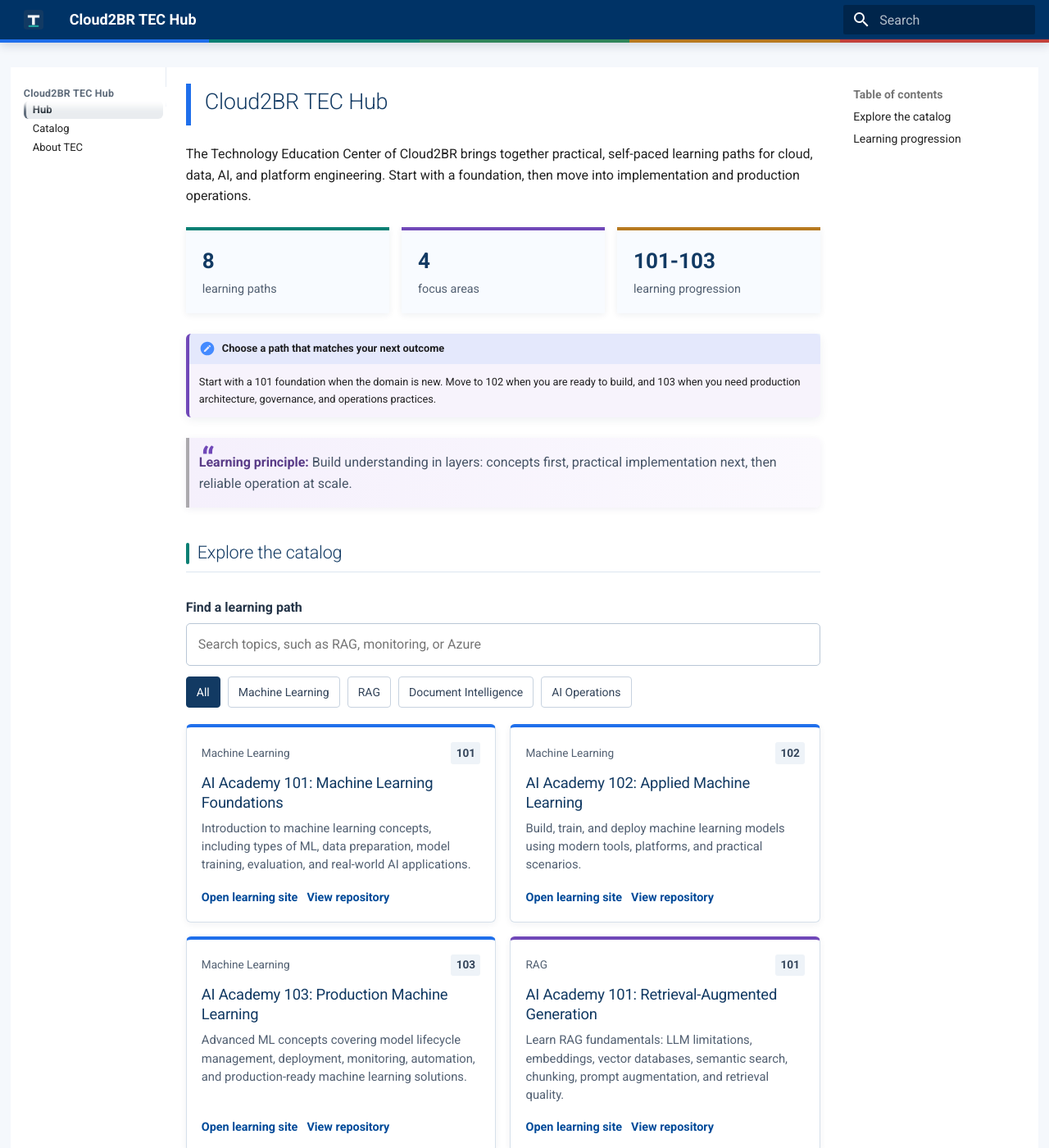
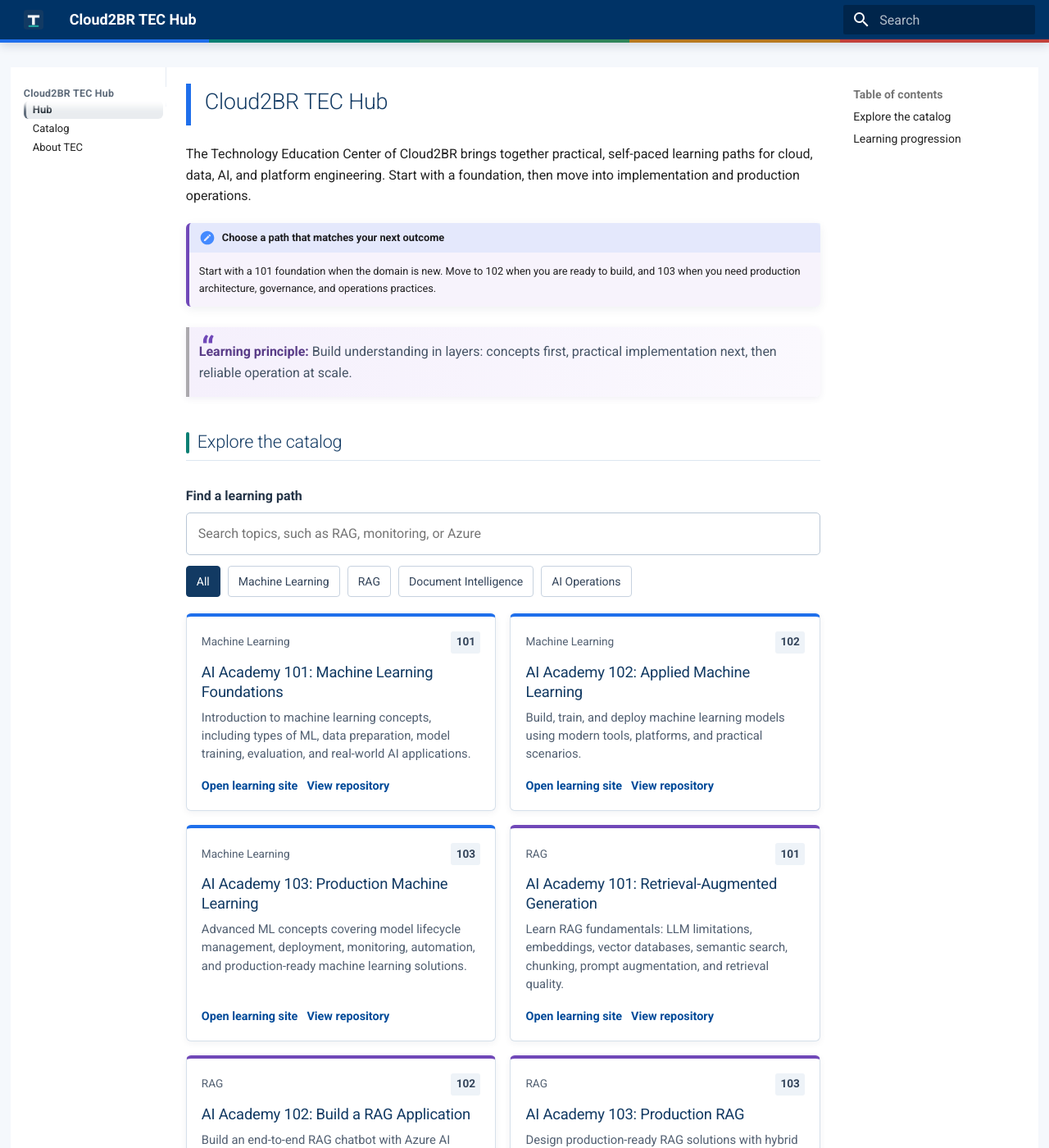
Before and after one commit to Cloud2BR-TEC/tec-hub, an MkDocs documentation site: the page built from docs/index.md, in a window 1280 px wide and 1400 px high. Shown: the whole window at 82% size. Built offline with MkDocs 1.6.1 and Material for MkDocs 9.7.7, drawn with Linux system fonts in a browser that asks for light colours.

Commit message:
Remove hub summary tiles

```diff
--- a/docs/assets/css/custom.css
+++ b/docs/assets/css/custom.css
@@ -46,13 +46,6 @@
 .md-typeset blockquote p { margin: 0; }
 .md-typeset blockquote strong { color: #593b87; }
 
-.hub-overview { display: grid; grid-template-columns: repeat(3, minmax(0, 1fr)); gap: 0.75rem; margin: 1.25rem 0; }
-.hub-overview > div { border-top: 4px solid var(--hub-teal); padding: 0.85rem 1rem; background: #f8fbff; box-shadow: 0 2px 8px rgba(15, 42, 70, 0.07); }
-.hub-overview > div:nth-child(2) { border-top-color: var(--hub-violet); }
-.hub-overview > div:nth-child(3) { border-top-color: var(--hub-amber); }
-.hub-overview strong { display: block; color: var(--hub-navy); font-size: 1.3rem; }
-.hub-overview span { color: #526072; font-size: 0.72rem; }
-
 .catalog-toolbar { margin: 1.5rem 0 1rem; }
 .catalog-search-label { display: block; margin-bottom: 0.35rem; color: var(--hub-ink); font-weight: 700; }
 .catalog-search { box-sizing: border-box; width: 100%; border: 1px solid #b9c7d6; border-radius: 5px; padding: 0.6rem 0.7rem; background: #ffffff; color: var(--hub-ink); font: inherit; }
@@ -84,6 +77,6 @@
 .md-nav--primary .md-nav__item .md-nav__link--active { background: #e9ecef; border-left-color: #5e6b7a; color: #1f2933; font-weight: 700; }
 
 @media (max-width: 44rem) {
-  .hub-overview, .repository-catalog { grid-template-columns: 1fr; }
+  .repository-catalog { grid-template-columns: 1fr; }
   .repository-card { min-height: 0; }
 }
--- a/docs/assets/js/repository-catalog.js
+++ b/docs/assets/js/repository-catalog.js
@@ -48,9 +48,6 @@
       if (homeCatalog) { renderCatalog(homeCatalog, catalog.repositories, false); }
       if (fullCatalog) { renderCatalog(fullCatalog, catalog.repositories, true); }
 
-      var count = document.getElementById("catalog-count");
-      if (count) { count.textContent = catalog.repositories.filter(function (repository) { return repository.published && !repository.current; }).length; }
-
       var searchInput = document.getElementById("catalog-search");
       var filters = document.querySelectorAll("[data-filter]");
       var activeCategory = "All";
--- a/docs/index.md
+++ b/docs/index.md
@@ -1,12 +1,6 @@
 # Cloud2BR TEC Hub
 
 The Technology Education Center of Cloud2BR brings together practical, self-paced learning paths for cloud, data, AI, and platform engineering. Start with a foundation, then move into implementation and production operations.
-
-<div class="hub-overview" aria-label="Cloud2BR TEC learning catalog overview">
-  <div><strong id="catalog-count">8</strong><span>learning paths</span></div>
-  <div><strong>4</strong><span>focus areas</span></div>
-  <div><strong>101-103</strong><span>learning progression</span></div>
-</div>
 
 !!! important "Choose a path that matches your next outcome"
     Start with a 101 foundation when the domain is new. Move to 102 when you are ready to build, and 103 when you need production architecture, governance, and operations practices.
```
Also changed, not shown: site/assets/css/custom.css, site/assets/js/repository-catalog.js, site/index.html, site/search/search_index.json.
